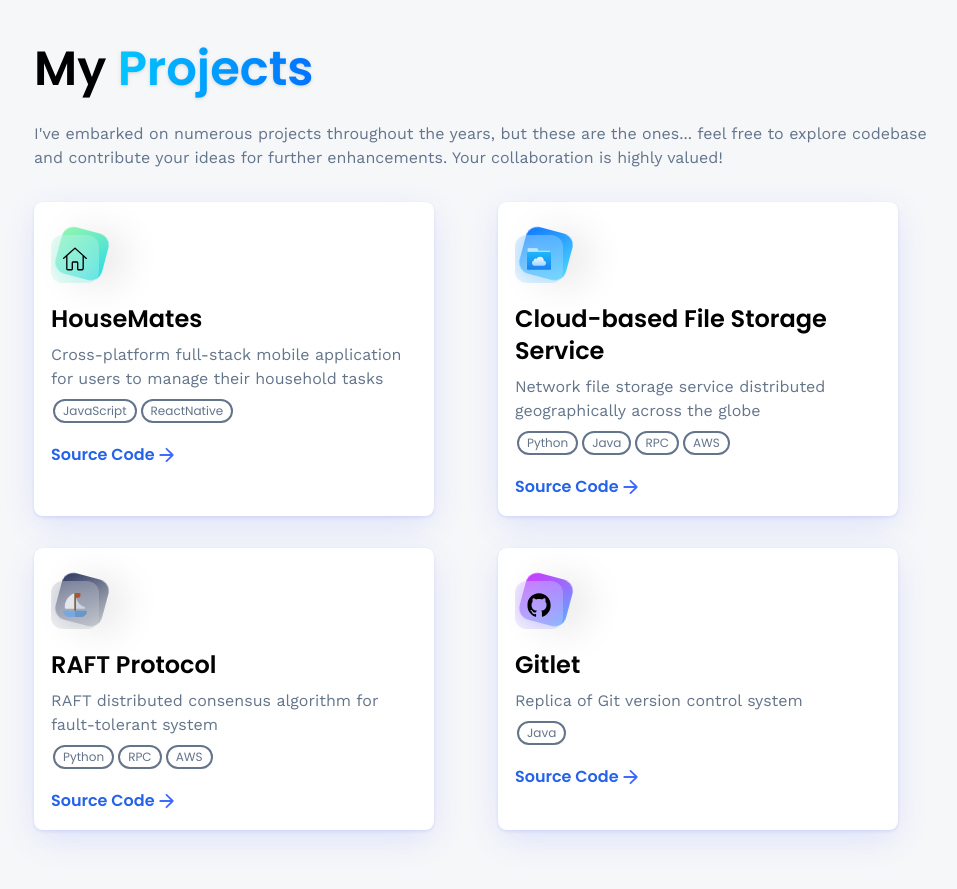
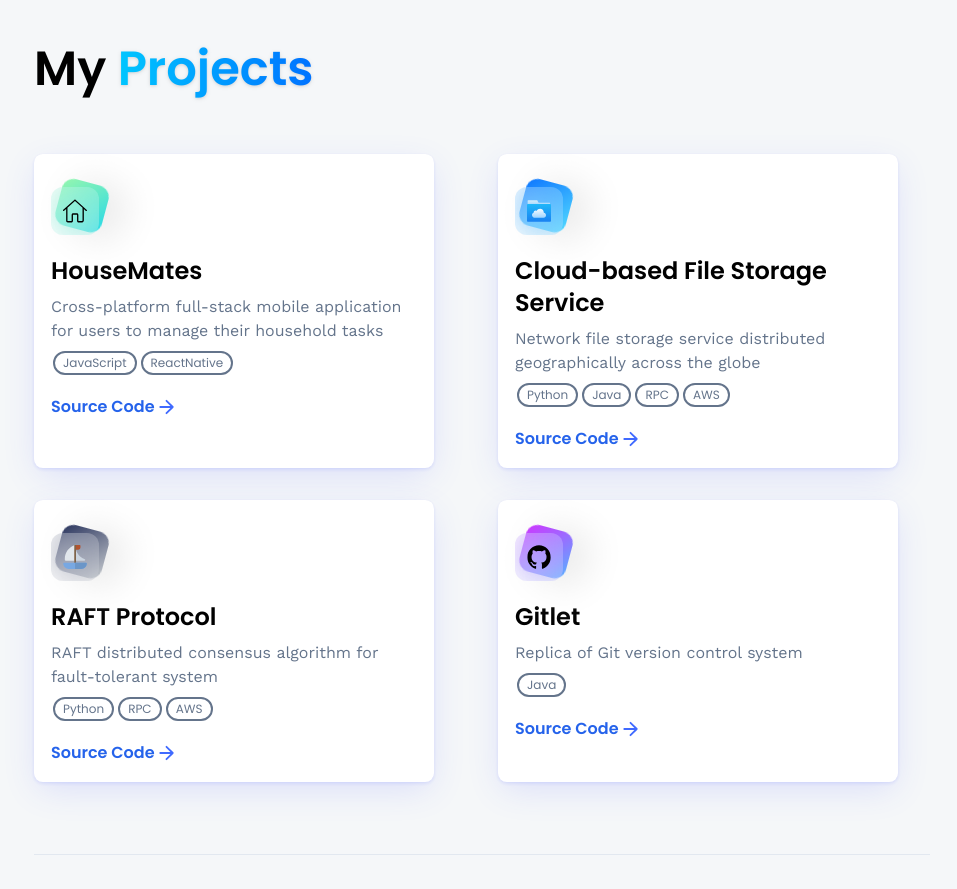
Before and after one commit to brandongautama/Portfolio, a React (Vite) app: page /projects in a window 1280 px wide. Shown: the part 3320-4209 px from the top of the page, without its empty margins (158-1115 px from the left). Built offline with nearby package versions, Linux system fonts and the light colour scheme.

Commit message:
update icon

```diff
--- a/index.html
+++ b/index.html
@@ -2,7 +2,7 @@
 <html lang="en">
   <head>
     <meta charset="UTF-8" />
-    <link rel="icon" type="image/svg+xml" href="/vite.svg" />
+    <link rel="icon" type="image/png" sizes="32x32" href="/infinity.png" />
     <meta name="viewport" content="width=device-width, initial-scale=1.0" />
     <title>Brandon Gautama</title>
   </head>
--- a/src/pages/Projects.jsx
+++ b/src/pages/Projects.jsx
@@ -17,11 +17,7 @@
           </span>
         </h1>
         <div className="mt-5 flex flex-col gap-3 text-slate-500">
-          <p>
-            I've embarked on numerous projects throughout the years, but these
-            are the ones... feel free to explore codebase and contribute your
-            ideas for further enhancements. Your collaboration is highly valued!
-          </p>
+          <p></p>
         </div>
 
         <div className="flex flex-wrap my-8 gap-16 gap-y-8">
```
Also changed, not shown: public/infinity.png (added).
